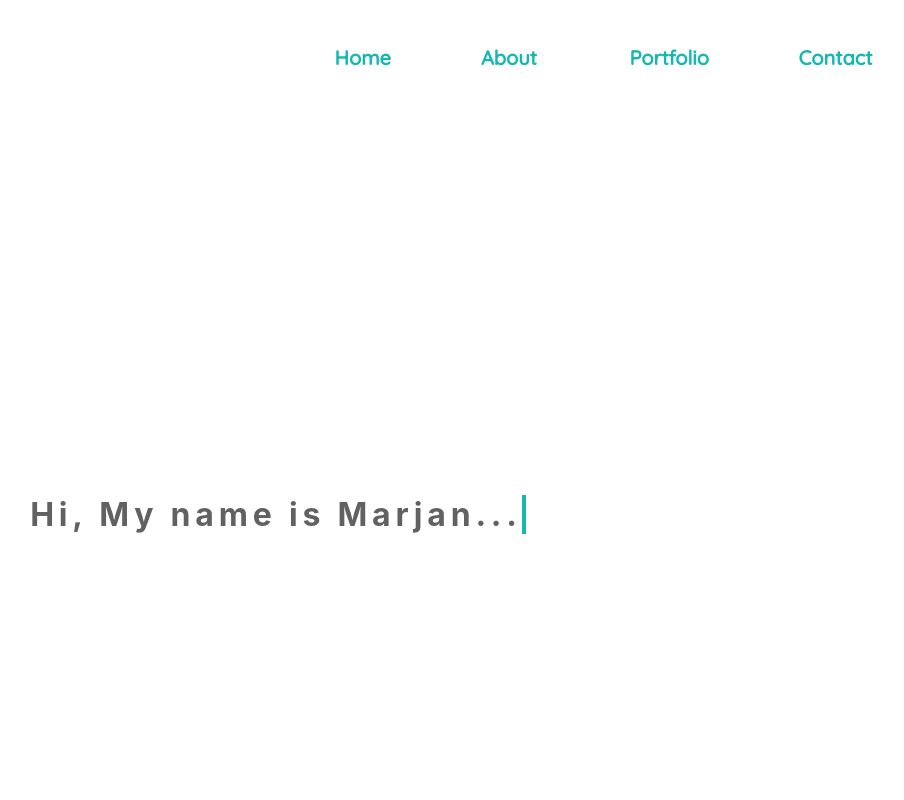
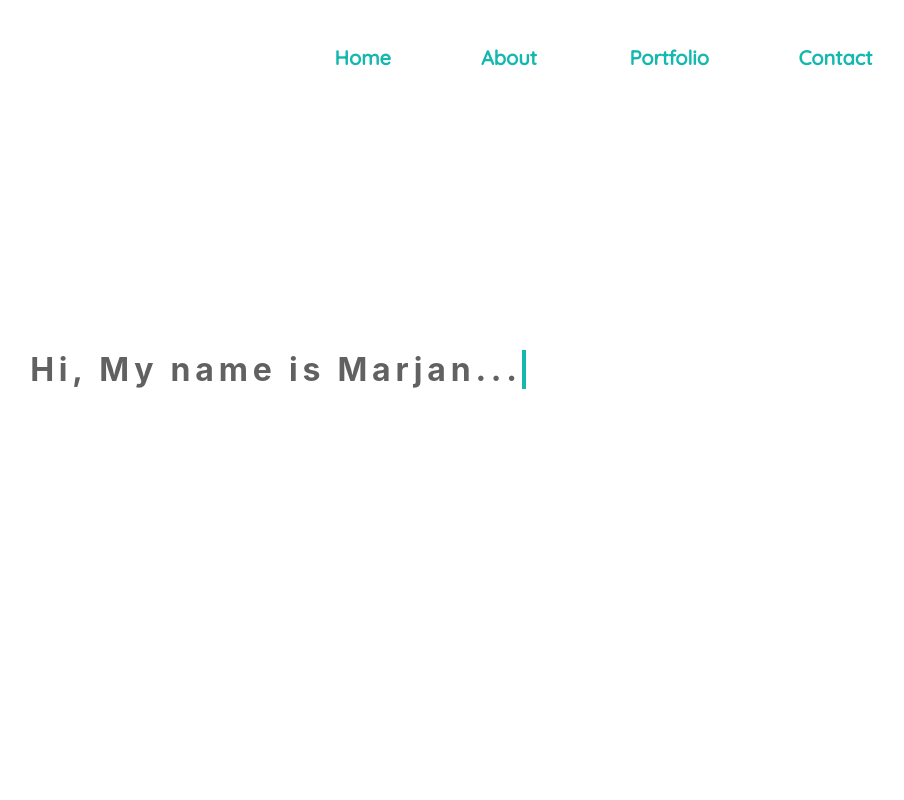
Before and after one commit to Marjan154/marjan-personal-website, a React (Create React App) app: page / in a window 1280 px wide. Shown: the top 800 px of the page, without its empty margins (362-1266 px from the left). Built offline with nearby package versions, Linux system fonts and the light colour scheme.

Commit message:
changed viewwidth of sections

```diff
--- a/src/styles/home.css
+++ b/src/styles/home.css
@@ -25,9 +25,10 @@
 }
 
 .homeSection {
-  display: flex;
-  align-items: center;
-  height: 100vh;
+  padding-top: 25%;
+  /* display: flex;
+  align-items: center; */
+  height: 120vh;
   width: 100vw;
 }
 
```
